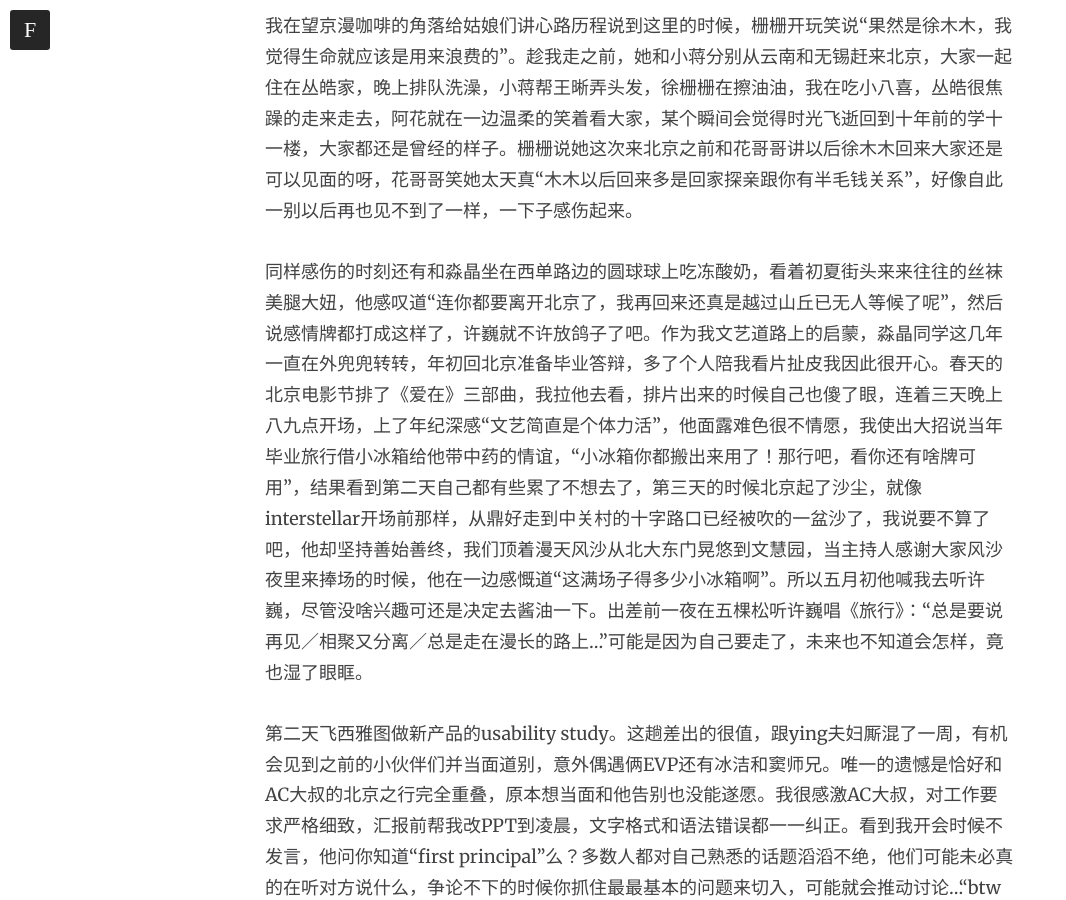
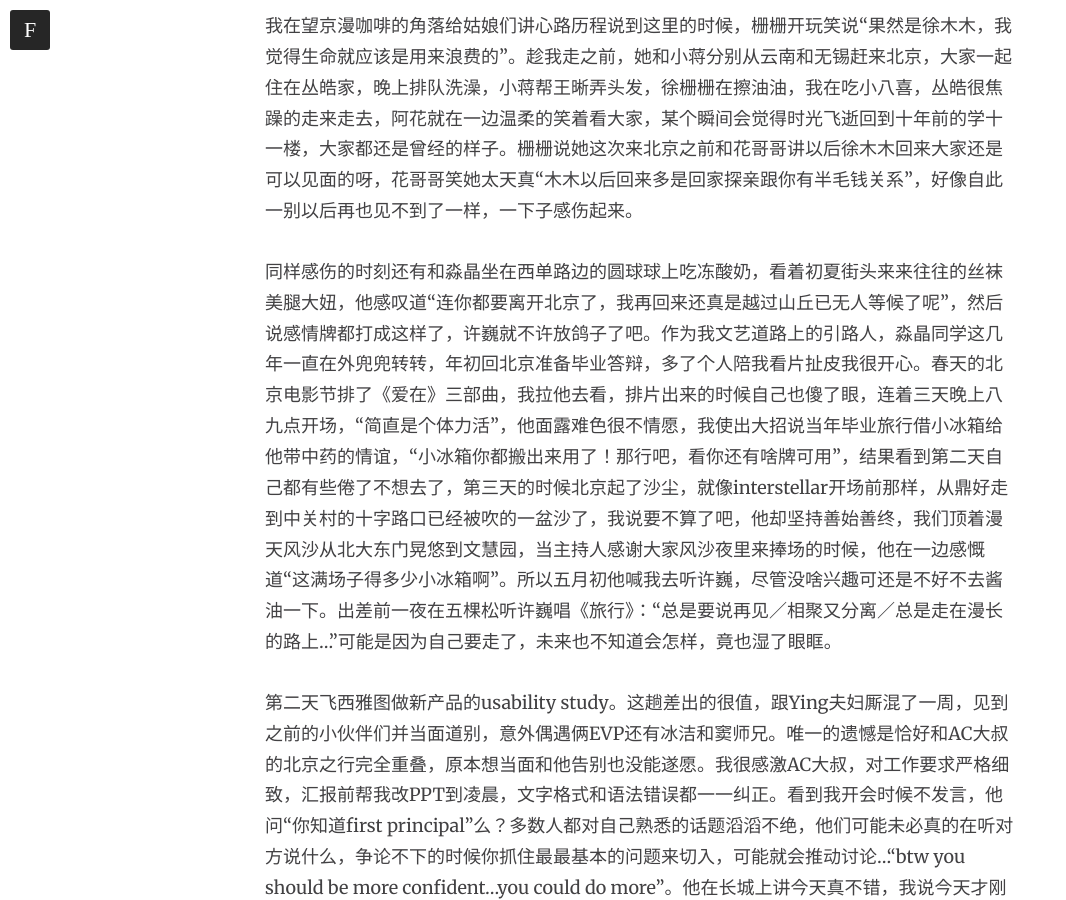
Before and after one commit to ruixinxu/ruxubooks.com, a Jekyll site: the page built from _posts/2015-10-26-singapore.markdown, in a window 1280 px wide and 900 px high, scrolled down 2560 px. Shown: the whole window, without its empty margins (0-1066 px from the left). Built offline with Jekyll 4.4.1, drawn with Linux system fonts in a browser that asks for light colours; nearby versions of some CDN libraries; comment, search, counter and statistics services are not loaded; some of the changed text lies outside the part shown.

Commit message:
update
update singapore

```diff
--- a/_posts/2015-10-26-singapore.markdown
+++ b/_posts/2015-10-26-singapore.markdown
@@ -25,9 +25,9 @@
 
 我在望京漫咖啡的角落给姑娘们讲心路历程说到这里的时候，栅栅开玩笑说“果然是徐木木，我觉得生命就应该是用来浪费的”。趁我走之前，她和小蒋分别从云南和无锡赶来北京，大家一起住在丛皓家，晚上排队洗澡，小蒋帮王晰弄头发，徐栅栅在擦油油，我在吃小八喜，丛皓很焦躁的走来走去，阿花就在一边温柔的笑着看大家，某个瞬间会觉得时光飞逝回到十年前的学十一楼，大家都还是曾经的样子。栅栅说她这次来北京之前和花哥哥讲以后徐木木回来大家还是可以见面的呀，花哥哥笑她太天真“木木以后回来多是回家探亲跟你有半毛钱关系”，好像自此一别以后再也见不到了一样，一下子感伤起来。
 
-同样感伤的时刻还有和淼晶坐在西单路边的圆球球上吃冻酸奶，看着初夏街头来来往往的丝袜美腿大妞，他感叹道“连你都要离开北京了，我再回来还真是越过山丘已无人等候了呢”，然后说感情牌都打成这样了，许巍就不许放鸽子了吧。作为我文艺道路上的启蒙，淼晶同学这几年一直在外兜兜转转，年初回北京准备毕业答辩，多了个人陪我看片扯皮我因此很开心。春天的北京电影节排了《爱在》三部曲，我拉他去看，排片出来的时候自己也傻了眼，连着三天晚上八九点开场，上了年纪深感“文艺简直是个体力活”，他面露难色很不情愿，我使出大招说当年毕业旅行借小冰箱给他带中药的情谊，“小冰箱你都搬出来用了！那行吧，看你还有啥牌可用”，结果看到第二天自己都有些累了不想去了，第三天的时候北京起了沙尘，就像interstellar开场前那样，从鼎好走到中关村的十字路口已经被吹的一盆沙了，我说要不算了吧，他却坚持善始善终，我们顶着漫天风沙从北大东门晃悠到文慧园，当主持人感谢大家风沙夜里来捧场的时候，他在一边感慨道“这满场子得多少小冰箱啊”。所以五月初他喊我去听许巍，尽管没啥兴趣可还是决定去酱油一下。出差前一夜在五棵松听许巍唱《旅行》：“总是要说再见／相聚又分离／总是走在漫长的路上...”可能是因为自己要走了，未来也不知道会怎样，竟也湿了眼眶。
+同样感伤的时刻还有和淼晶坐在西单路边的圆球球上吃冻酸奶，看着初夏街头来来往往的丝袜美腿大妞，他感叹道“连你都要离开北京了，我再回来还真是越过山丘已无人等候了呢”，然后说感情牌都打成这样了，许巍就不许放鸽子了吧。作为我文艺道路上的引路人，淼晶同学这几年一直在外兜兜转转，年初回北京准备毕业答辩，多了个人陪我看片扯皮我很开心。春天的北京电影节排了《爱在》三部曲，我拉他去看，排片出来的时候自己也傻了眼，连着三天晚上八九点开场，“简直是个体力活”，他面露难色很不情愿，我使出大招说当年毕业旅行借小冰箱给他带中药的情谊，“小冰箱你都搬出来用了！那行吧，看你还有啥牌可用”，结果看到第二天自己都有些倦了不想去了，第三天的时候北京起了沙尘，就像interstellar开场前那样，从鼎好走到中关村的十字路口已经被吹的一盆沙了，我说要不算了吧，他却坚持善始善终，我们顶着漫天风沙从北大东门晃悠到文慧园，当主持人感谢大家风沙夜里来捧场的时候，他在一边感慨道“这满场子得多少小冰箱啊”。所以五月初他喊我去听许巍，尽管没啥兴趣可还是不好不去酱油一下。出差前一夜在五棵松听许巍唱《旅行》：“总是要说再见／相聚又分离／总是走在漫长的路上...”可能是因为自己要走了，未来也不知道会怎样，竟也湿了眼眶。
 
-第二天飞西雅图做新产品的usability study。这趟差出的很值，跟ying夫妇厮混了一周，有机会见到之前的小伙伴们并当面道别，意外偶遇俩EVP还有冰洁和窦师兄。唯一的遗憾是恰好和AC大叔的北京之行完全重叠，原本想当面和他告别也没能遂愿。我很感激AC大叔，对工作要求严格细致，汇报前帮我改PPT到凌晨，文字格式和语法错误都一一纠正。看到我开会时候不发言，他问你知道“first principal”么？多数人都对自己熟悉的话题滔滔不绝，他们可能未必真的在听对方说什么，争论不下的时候你抓住最最基本的问题来切入，可能就会推动讨论...“btw you should be more confident, you could do more”。他在长城上讲今天真不错，我说今天才刚过过了一半可能下半天会发生很糟糕的事情呢，然后他停下来很严肃的说你这样态度有问题“life is what happens to u while u r busying with other plans” 所以不要总担心还没发生的事情enjoy current monment...听到我说要离开微软他凶我一顿你搞毛呀，第二天又打电话过来说反思了一下觉得昨天自己反应太过激了，“this is good for you, you have my support”。
+第二天飞西雅图做新产品的usability study。这趟差出的很值，跟Ying夫妇厮混了一周，见到之前的小伙伴们并当面道别，意外偶遇俩EVP还有冰洁和窦师兄。唯一的遗憾是恰好和AC大叔的北京之行完全重叠，原本想当面和他告别也没能遂愿。我很感激AC大叔，对工作要求严格细致，汇报前帮我改PPT到凌晨，文字格式和语法错误都一一纠正。看到我开会时候不发言，他问“你知道first principal”么？多数人都对自己熟悉的话题滔滔不绝，他们可能未必真的在听对方说什么，争论不下的时候你抓住最最基本的问题来切入，可能就会推动讨论...“btw you should be more confident...you could do more”。他在长城上讲今天真不错，我说今天才刚过过了一半可能下半天会发生很糟糕的事情呢，然后他停下来很严肃的说你这样态度有问题“life is what happens to u while u r busying with other plans” 所以不要总担心还没发生的事情enjoy current monment...听到我说要离开微软他凶我一顿你搞毛呀，第二天又打电话过来说反思了一下觉得昨天自己反应太过激了，“you have my support”。
 
 自己总觉得在微软的时候太幸运了，潜意识也想跳出来看看离开这些幸运的自己到底能有几斤几两。其实是很不成熟的想法。因为出来之后发现自己想摆脱掉的却是烙印最深的，最开始别人介绍我不说名字只讲“微软来的pm”，来面试的intern也直言翻了我的linkedin看我是“微软来的pm”。我爱微软，但我更爱open source。回头看这四个月，大多是在意料之中，除了小伙伴们纯真善良的让我意外。好像回到刚上班的那会儿，大家一起天天商量去哪里玩，要不要找个小岛装尸体，万圣节要不要去圣淘沙的鬼屋，天啊鬼屋，我上次去鬼屋已经是高中时候的事情了...，一群人一起疯狂猜词，有人笑得在地上打滚，笑点低笑控能力差到让我震惊。还有室长和张老师，努力培养我做为灯泡林平的接班人，去哪里都带着我。
 
```
